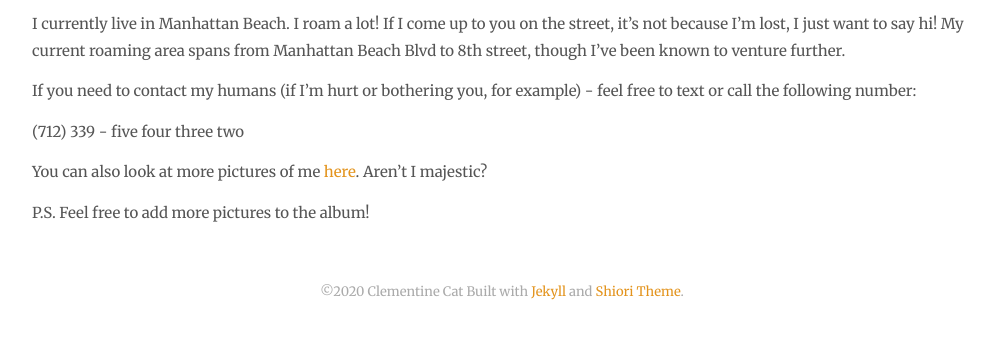
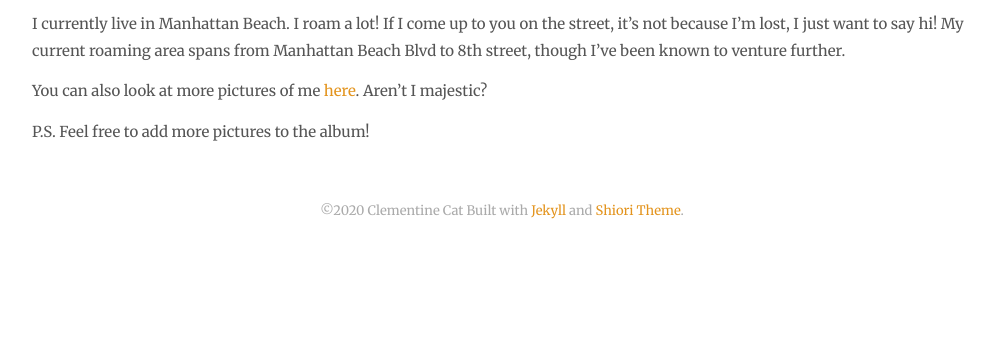
Before and after one commit to salexashenko/clementinecat, a Jekyll site: the page built from index.md, in a window 1280 px wide, cut to the strip 500-839 px from the top of the page. Shown: the whole strip, without its empty margins (138-1133 px from the left). Built offline with Jekyll 4.4.1, drawn with Linux system fonts in a browser that asks for light colours; our own code applies the rules of GitHub Pages for plain Markdown files.

Commit message:
Update index.md

```diff
--- a/index.md
+++ b/index.md
@@ -9,9 +9,6 @@ My name is Clementine. I am a cat!
 I currently live in Manhattan Beach. I roam a lot! If I come up to you on the street, it's not because I'm lost, I just want to say hi!
 My current roaming area spans from Manhattan Beach Blvd to 8th street, though I've been known to venture further.
 
-If you need to contact my humans (if I'm hurt or bothering you, for example) - feel free to text or call the following number:
-
-(712) 339 - five four three two
 
 You can also look at more pictures of me [here](https://photos.google.com/share/AF1QipP2LuaEEmSEMI_F2ToZaa48KJW0i92OyRgsYPr0tesM2MzU-aGhOnXlRzIXUgmcNA?key=dHQxQWc1TW1iRnRUcERGbERYb3BZYUZia2ZOaDVB). Aren't I majestic?
 
```
